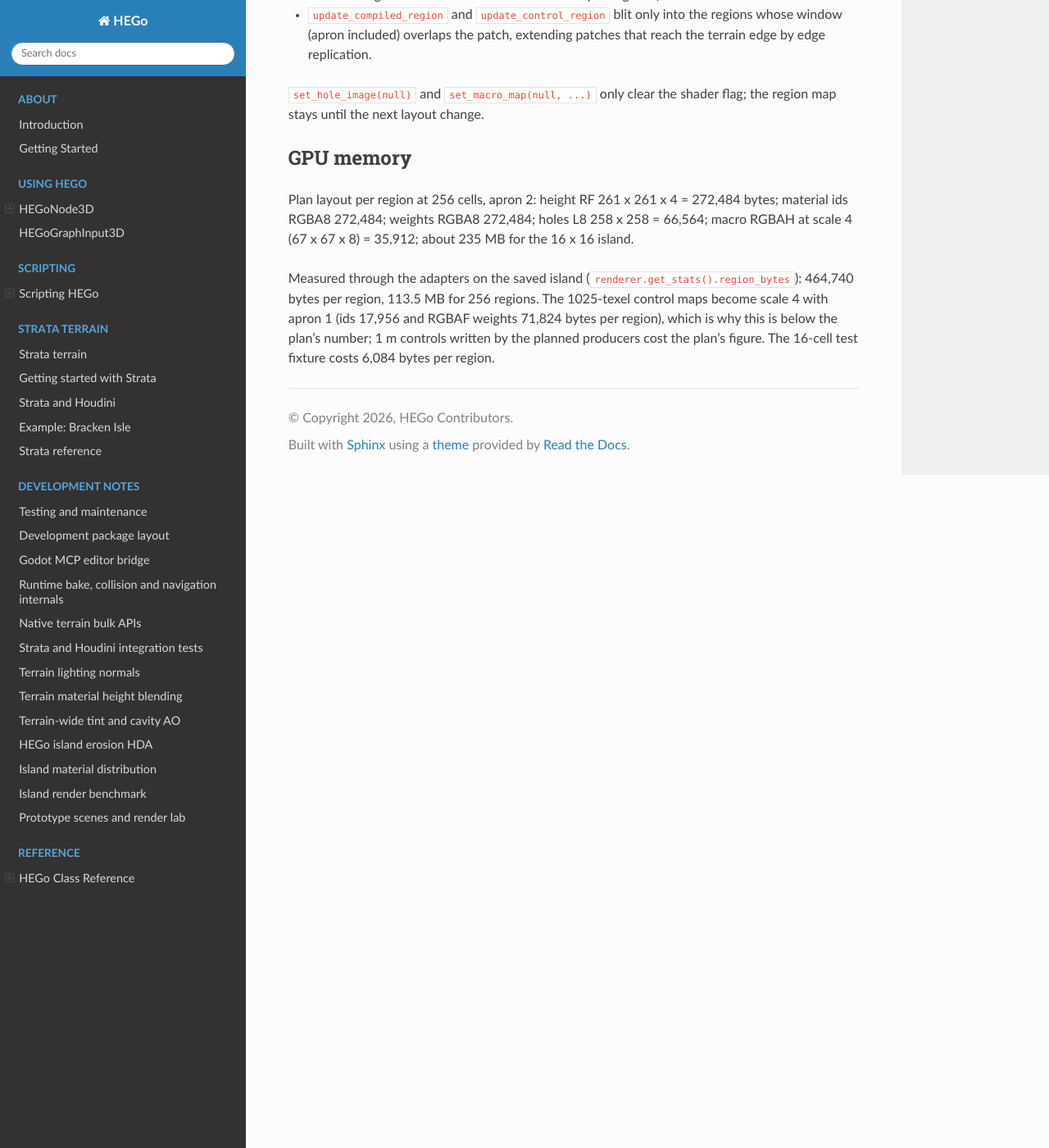
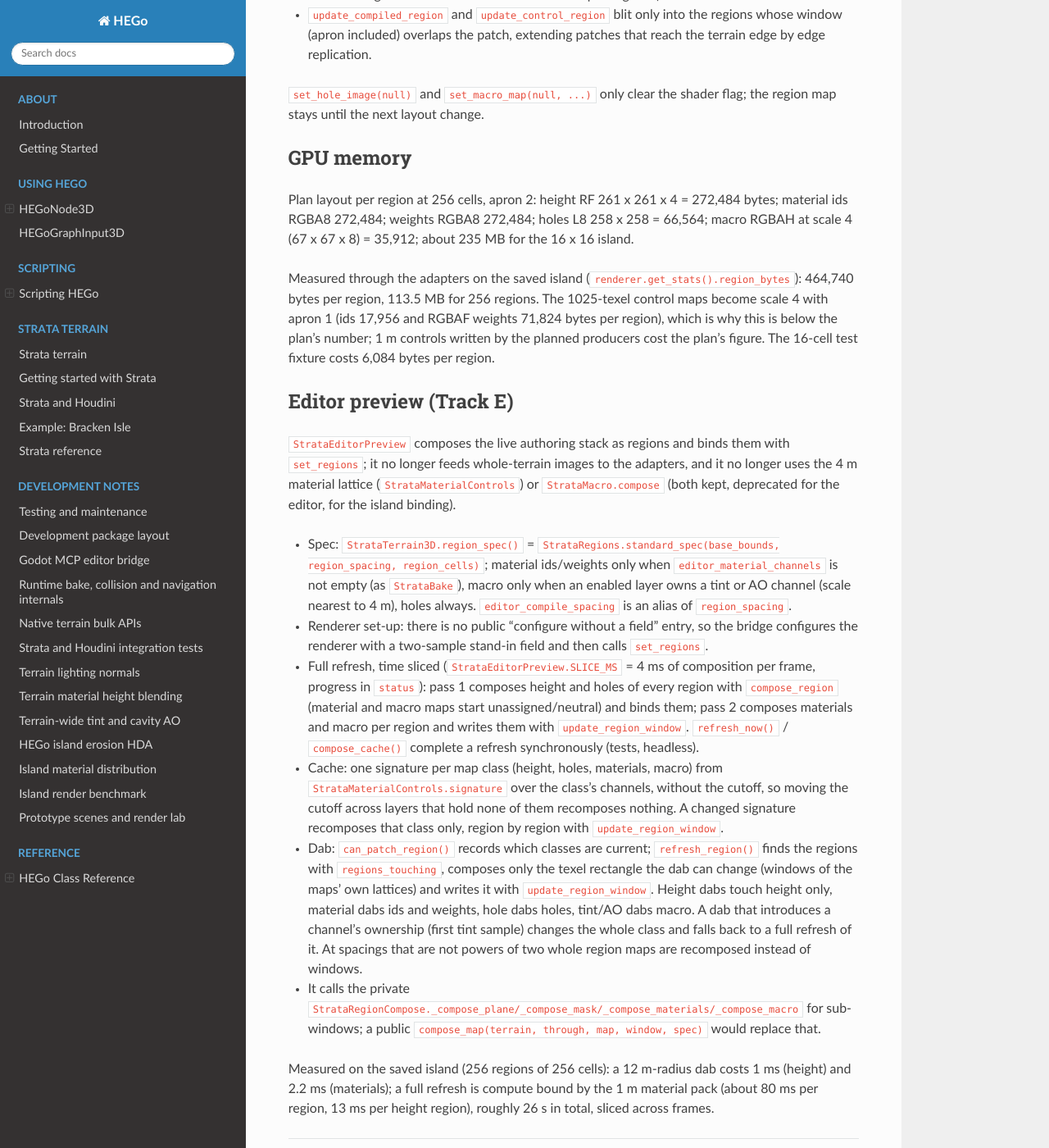
Before and after one commit to peterprickarz/hego, a Sphinx documentation site: the page built from docs/development/terrain_renderer_regions.md, in a window 1280 px wide and 1400 px high, scrolled down 3240 px. Shown: the whole window at 82% size. Built offline with Sphinx 7.4.7 and the Read the Docs theme 3.1.0, drawn with Linux system fonts in a browser that asks for light colours.

Commit message:
Compose the editor preview from regions
StrataEditorPreview composes every region through the selected layer and
binds them with set_regions, in two time-sliced passes (height and holes
first, then materials and macro, 4 ms of composition per frame with
progress in the status). Dabs recompose only the touched windows of the
touched regions and patch them with update_region_window; patches equal a
fresh composition bit for bit, a height dab never recomposes materials and
a material dab never recomposes height. The 4 m material lattice and the
whole-terrain macro map are gone from the editor path.

StrataTerrain3D gains region_spacing and region_cells (editor_compile_
spacing is an alias) and region_spec(); a rejected renderer configuration
is remembered rather than retried every frame, which previously looped
until the machine ran out of memory. On the saved island a 12 m dab costs
about 1 ms for height and 2 ms for materials; a full refresh is 26 s.

Co-Authored-By: Claude Fable 5.1 <noreply@anthropic.com>

```diff
--- a/docs/development/terrain_renderer_regions.md
+++ b/docs/development/terrain_renderer_regions.md
@@ -138,3 +138,38 @@ bytes per region, 113.5 MB for 256 regions. The 1025-texel control maps become s
 (ids 17,956 and RGBAF weights 71,824 bytes per region), which is why this is below the plan's
 number; 1 m controls written by the planned producers cost the plan's figure. The 16-cell test
 fixture costs 6,084 bytes per region.
+
+## Editor preview (Track E)
+
+`StrataEditorPreview` composes the live authoring stack as regions and binds them with
+`set_regions`; it no longer feeds whole-terrain images to the adapters, and it no longer uses the
+4 m material lattice (`StrataMaterialControls`) or `StrataMacro.compose` (both kept, deprecated for
+the editor, for the island binding).
+
+- Spec: `StrataTerrain3D.region_spec()` = `StrataRegions.standard_spec(base_bounds, region_spacing,
+  region_cells)`; material ids/weights only when `editor_material_channels` is not empty (as
+  `StrataBake`), macro only when an enabled layer owns a tint or AO channel (scale nearest to 4 m),
+  holes always. `editor_compile_spacing` is an alias of `region_spacing`.
+- Renderer set-up: there is no public "configure without a field" entry, so the bridge configures
+  the renderer with a two-sample stand-in field and then calls `set_regions`.
+- Full refresh, time sliced (`StrataEditorPreview.SLICE_MS` = 4 ms of composition per frame, progress in
+  `status`): pass 1 composes height and holes of every region with `compose_region` (material and macro
+  maps start unassigned/neutral) and binds them; pass 2 composes materials and macro per region and
+  writes them with `update_region_window`. `refresh_now()` / `compose_cache()` complete a refresh
+  synchronously (tests, headless).
+- Cache: one signature per map class (height, holes, materials, macro) from
+  `StrataMaterialControls.signature` over the class's channels, without the cutoff, so moving the
+  cutoff across layers that hold none of them recomposes nothing. A changed signature recomposes that
+  class only, region by region with `update_region_window`.
+- Dab: `can_patch_region()` records which classes are current; `refresh_region()` finds the regions with
+  `regions_touching`, composes only the texel rectangle the dab can change (windows of the maps'
+  own lattices) and writes it with `update_region_window`. Height dabs touch height only, material
+  dabs ids and weights, hole dabs holes, tint/AO dabs macro. A dab that introduces a channel's
+  ownership (first tint sample) changes the whole class and falls back to a full refresh of it. At
+  spacings that are not powers of two whole region maps are recomposed instead of windows.
+- It calls the private `StrataRegionCompose._compose_plane/_compose_mask/_compose_materials/_compose_macro`
+  for sub-windows; a public `compose_map(terrain, through, map, window, spec)` would replace that.
+
+Measured on the saved island (256 regions of 256 cells): a 12 m-radius dab costs 1 ms (height) and 2.2 ms
+(materials); a full refresh is compute bound by the 1 m material pack (about 80 ms per region, 13 ms
+per height region), roughly 26 s in total, sliced across frames.
```
Also changed, not shown: docs/strata/getting_started.md (+7 -3 lines), 8 other files.
